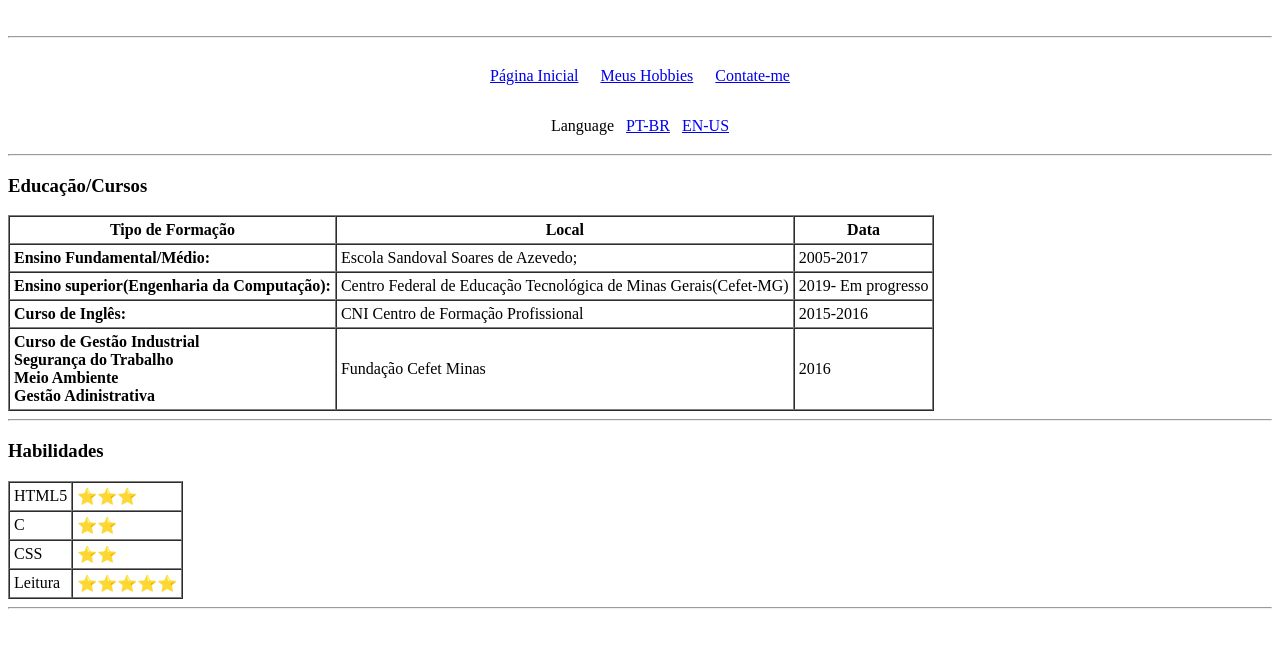
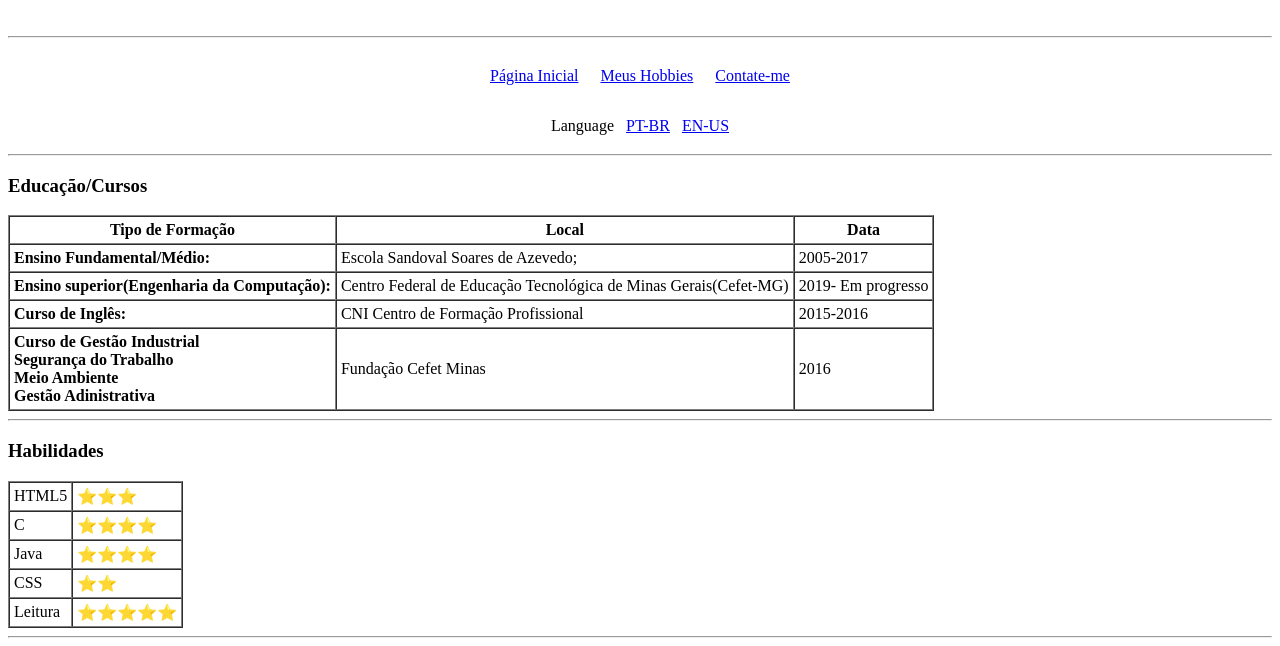
Before and after one commit to Gabitil/curriculum, a plain HTML site: page index.html in a window 1280 px wide. Shown: the part 188-834 px from the top of the page. Before the commit the page ends 805 px from the top, so only its background shows below. Drawn offline with Linux system fonts and the light colour scheme.

Commit message:
Update index.html

```diff
--- a/index.html
+++ b/index.html
@@ -76,7 +76,11 @@
     </tr>
     <tr>
       <td>C</td>
-      <td>⭐⭐</td>
+      <td>⭐⭐⭐⭐</td>
+    </tr>
+    <tr>
+      <td>Java</td>
+      <td>⭐⭐⭐⭐</td>
     </tr>
     <tr>
       <td>CSS </td>
```
